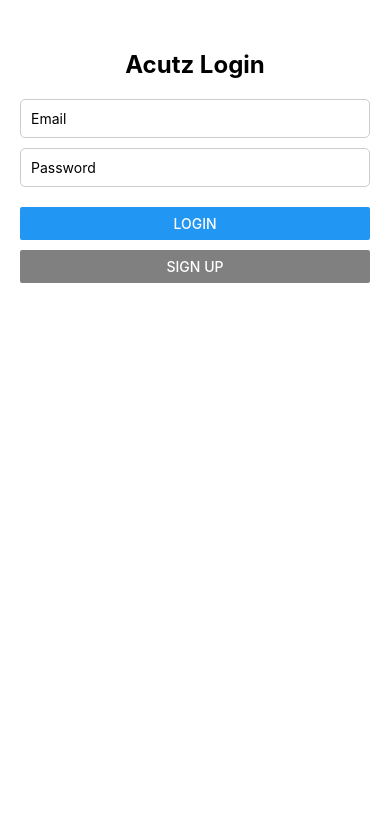
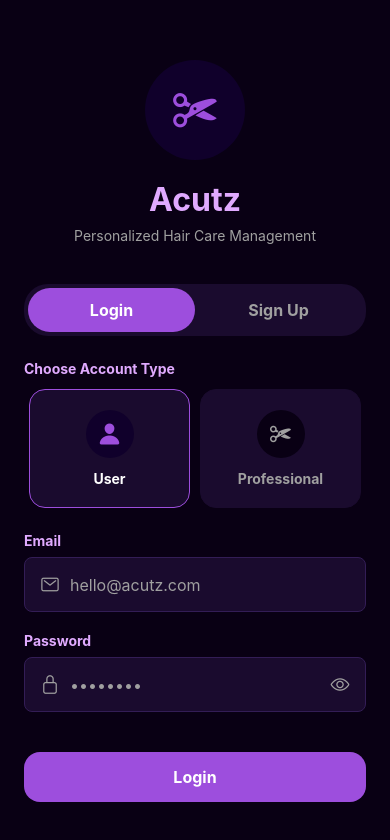
Before and after one commit to charlie7633/acutz, a React Native app: screen / in a window 390 px wide. Shown: the top 840 px of the page. Built offline with nearby package versions, Linux system fonts and the light colour scheme; what react-native-appwrite would draw is missing.

Commit message:
did styling for the application

```diff
--- a/App.js
+++ b/App.js
@@ -1,16 +1,21 @@
 import { StatusBar } from 'expo-status-bar';
 import { useState, useEffect } from 'react';
-import { StyleSheet, Text, View, TextInput, Button, FlatList, Image, Alert, ActivityIndicator, ScrollView } from 'react-native';
+import { StyleSheet, Text, View, TextInput, Button, FlatList, Image, Alert, ActivityIndicator, ScrollView, TouchableOpacity } from 'react-native';
 import * as ImagePicker from 'expo-image-picker';
 import 'react-native-url-polyfill/auto';
 import { account, databases, storage, appwriteConfig, client } from './appwriteConfig';
 import { ID, Query } from 'react-native-appwrite';
+import { Ionicons } from '@expo/vector-icons';
+import { theme } from './theme';
 
 export default function App() {
   const [user, setUser] = useState(null);
   const [email, setEmail] = useState('');
   const [password, setPassword] = useState('');
   const [loading, setLoading] = useState(false);
+  const [authMode, setAuthMode] = useState('login');
+  const [accountType, setAccountType] = useState('user');
+
 
   // Hair Type Data
   const [hairTypes, setHairTypes] = useState([]);
@@ -168,29 +173,91 @@
   if (!user) {
     return (
       <View style={styles.container}>
-        <Text style={styles.title}>Acutz Login</Text>
+        <View style={styles.logoContainer}>
+          <View style={styles.logoCircle}>
+            <Ionicons name="cut" size={50} color={theme.colors.primary} />
+          </View>
+          <Text style={styles.appTitle}>Acutz</Text>
+          <Text style={styles.appSubtitle}>Personalized Hair Care Management</Text>
+        </View>
+
+        <View style={styles.authTabs}>
+          <TouchableOpacity
+            style={[styles.authTab, authMode === 'login' && styles.authTabActive]}
+            onPress={() => setAuthMode('login')}
+          >
+            <Text style={[styles.authTabText, authMode === 'login' && styles.authTabTextActive]}>Login</Text>
+          </TouchableOpacity>
+          <TouchableOpacity
+            style={[styles.authTab, authMode === 'signup' && styles.authTabActive]}
+            onPress={() => setAuthMode('signup')}
+          >
+            <Text style={[styles.authTabText, authMode === 'signup' && styles.authTabTextActive]}>Sign Up</Text>
+          </TouchableOpacity>
+        </View>
+
+        <Text style={styles.sectionLabel}>Choose Account Type</Text>
+        <View style={styles.accountTypeRow}>
+          <TouchableOpacity
+            style={[styles.accountCard, accountType === 'user' && styles.accountCardActive]}
+            onPress={() => setAccountType('user')}
+          >
+            <View style={[styles.accountIconCircle, accountType === 'user' && styles.accountIconCircleActive]}>
+              <Ionicons name="person" size={24} color={accountType === 'user' ? theme.colors.primary : theme.colors.textMuted} />
+            </View>
+            <Text style={[styles.accountCardText, accountType === 'user' && styles.accountCardTextActive]}>User</Text>
+          </TouchableOpacity>
+
+          <TouchableOpacity
+            style={[styles.accountCard, accountType === 'professional' && styles.accountCardActive]}
+            onPress={() => setAccountType('professional')}
+          >
+            <View style={[styles.accountIconCircle, accountType === 'professional' && styles.accountIconCircleActive]}>
+              <Ionicons name="cut" size={24} color={accountType === 'professional' ? theme.colors.primary : theme.colors.textMuted} />
+            </View>
+            <Text style={[styles.accountCardText, accountType === 'professional' && styles.accountCardTextActive]}>Professional</Text>
+          </TouchableOpacity>
+        </View>
+
+        <Text style={styles.inputLabel}>Email</Text>
+        <View style={styles.inputContainer}>
+          <Ionicons name="mail-outline" size={20} color={theme.colors.textMuted} style={styles.inputIcon} />
           <TextInput
-          placeholder="Email"
+            placeholder="hello@acutz.com"
+            placeholderTextColor={theme.colors.textMuted}
             value={email}
             onChangeText={setEmail}
             style={styles.input}
             autoCapitalize="none"
           />
+        </View>
+        <Text style={styles.inputLabel}>Password</Text>
+        <View style={styles.inputContainer}>
+          <Ionicons name="lock-closed-outline" size={20} color={theme.colors.textMuted} style={styles.inputIcon} />
           <TextInput
-          placeholder="Password"
+            placeholder="••••••••"
+            placeholderTextColor={theme.colors.textMuted}
             value={password}
             onChangeText={setPassword}
             style={styles.input}
             secureTextEntry
           />
-        {loading ? <ActivityIndicator /> : (
+          <Ionicons name="eye-outline" size={20} color={theme.colors.textMuted} />
+        </View>
+
+        {loading ? <ActivityIndicator color={theme.colors.primary} /> : (
           <View style={styles.buttonContainer}>
-            <Button title="Login" onPress={handleLogin} />
-            <View style={{ height: 10 }} />
-            <Button title="Sign Up" onPress={handleSignUp} color="gray" />
+            <TouchableOpacity
+              style={styles.primaryButton}
+              onPress={authMode === 'login' ? handleLogin : handleSignUp}
+            >
+              <Text style={styles.primaryButtonText}>
+                {authMode === 'login' ? 'Login' : 'Sign Up'}
+              </Text>
+            </TouchableOpacity>
           </View>
         )}
-        <StatusBar style="auto" />
+        <StatusBar style="light" />
       </View>
     );
   }
@@ -199,7 +266,9 @@
     <View style={styles.container}>
       <View style={styles.header}>
         <Text style={styles.title}>Welcome!</Text>
-        <Button title="Sign Out" onPress={handleSignOut} color="red" />
+        <TouchableOpacity style={styles.signOutButton} onPress={handleSignOut}>
+          <Text style={styles.signOutButtonText}>Sign Out</Text>
+        </TouchableOpacity>
       </View>
 
       <ScrollView style={styles.content}>
@@ -208,11 +277,14 @@
           <View style={styles.row}>
             <TextInput
               placeholder="Add Hair Type (e.g. 4c)"
+              placeholderTextColor={theme.colors.textMuted}
               value={newHairType}
               onChangeText={setNewHairType}
               style={[styles.input, { flex: 1, marginBottom: 0, marginRight: 10 }]}
             />
-            <Button title="Add" onPress={addHairType} />
+            <TouchableOpacity style={styles.addButton} onPress={addHairType}>
+              <Text style={styles.addButtonText}>Add</Text>
+            </TouchableOpacity>
           </View>
 
           {hairTypes.map((type) => (
@@ -224,12 +296,16 @@
 
         <View style={styles.section}>
           <Text style={styles.subtitle}>Your Photos</Text>
-          <Button title="Pick & Upload Image" onPress={pickImage} />
-          {uploading && <ActivityIndicator style={{ marginTop: 10 }} />}
+          <TouchableOpacity style={styles.uploadButton} onPress={pickImage}>
+            <Ionicons name="camera" size={20} color={theme.colors.text} style={{ marginRight: 8 }} />
+            <Text style={styles.uploadButtonText}>Pick & Upload Image</Text>
+          </TouchableOpacity>
+
+          {uploading && <ActivityIndicator style={{ marginTop: 15 }} color={theme.colors.primary} />}
           {image && <Image source={{ uri: image }} style={styles.previewImage} />}
         </View>
       </ScrollView>
-      <StatusBar style="auto" />
+      <StatusBar style="light" />
     </View>
   );
 }
@@ -237,64 +313,237 @@
 const styles = StyleSheet.create({
   container: {
     flex: 1,
-    backgroundColor: '#fff',
-    paddingTop: 50,
-    paddingHorizontal: 20,
+    backgroundColor: theme.colors.background,
+    paddingTop: 60,
+    paddingHorizontal: 24,
+  },
+  logoContainer: {
+    alignItems: 'center',
+    marginBottom: 40,
+  },
+  logoCircle: {
+    width: 100,
+    height: 100,
+    borderRadius: 50,
+    backgroundColor: theme.colors.tappable,
+    justifyContent: 'center',
+    alignItems: 'center',
+    marginBottom: 20,
+  },
+  appTitle: {
+    fontSize: 32,
+    fontWeight: 'bold',
+    color: theme.colors.secondary,
+    marginBottom: 8,
+  },
+  appSubtitle: {
+    fontSize: 14,
+    color: theme.colors.textMuted,
+    textAlign: 'center',
+  },
+  inputContainer: {
+    flexDirection: 'row',
+    alignItems: 'center',
+    backgroundColor: theme.colors.surface,
+    borderRadius: theme.borderRadius.m,
+    borderWidth: 1,
+    borderColor: theme.colors.border,
+    paddingHorizontal: 15,
+    marginBottom: 20,
+    height: 55,
+  },
+  inputIcon: {
+    marginRight: 10,
+  },
+  input: {
+    flex: 1,
+    color: theme.colors.text,
+    fontSize: 16,
+  },
+  buttonContainer: {
+    marginTop: 20,
+    width: '100%',
+  },
+  primaryButton: {
+    backgroundColor: theme.colors.primary,
+    paddingVertical: 15,
+    borderRadius: theme.borderRadius.l,
+    alignItems: 'center',
+  },
+  primaryButtonText: {
+    color: theme.colors.text,
+    fontSize: 16,
+    fontWeight: 'bold',
+  },
+  secondaryButton: {
+    backgroundColor: theme.colors.tappable,
+    paddingVertical: 15,
+    borderRadius: theme.borderRadius.l,
+    alignItems: 'center',
+  },
+  secondaryButtonText: {
+    color: theme.colors.text,
+    fontSize: 16,
+    fontWeight: 'bold',
   },
   header: {
     flexDirection: 'row',
     justifyContent: 'space-between',
     alignItems: 'center',
-    marginBottom: 20,
+    marginBottom: 30,
   },
   title: {
-    fontSize: 24,
+    fontSize: 28,
     fontWeight: 'bold',
-    marginBottom: 20,
-    textAlign: 'center',
+    color: theme.colors.text,
+  },
+  signOutButton: {
+    backgroundColor: theme.colors.surface,
+    paddingVertical: 8,
+    paddingHorizontal: 15,
+    borderRadius: theme.borderRadius.m,
+    borderWidth: 1,
+    borderColor: theme.colors.error,
+  },
+  signOutButtonText: {
+    color: theme.colors.error,
+    fontWeight: 'bold',
   },
   subtitle: {
     fontSize: 20,
     fontWeight: 'bold',
-    marginBottom: 10,
-    marginTop: 20,
-  },
-  input: {
-    borderWidth: 1,
-    borderColor: '#ccc',
-    padding: 10,
-    marginBottom: 10,
-    borderRadius: 5,
-    width: '100%',
-  },
-  buttonContainer: {
+    color: theme.colors.secondary,
+    marginBottom: 15,
     marginTop: 10,
-    width: '100%',
   },
   section: {
-    marginBottom: 30,
+    marginBottom: 40,
   },
   row: {
     flexDirection: 'row',
     alignItems: 'center',
-    marginBottom: 10,
+    marginBottom: 15,
+  },
+  addButton: {
+    backgroundColor: theme.colors.primary,
+    paddingVertical: 15,
+    paddingHorizontal: 20,
+    borderRadius: theme.borderRadius.m,
+    justifyContent: 'center',
+  },
+  addButtonText: {
+    color: theme.colors.text,
+    fontWeight: 'bold',
   },
   listItem: {
-    padding: 10,
-    backgroundColor: '#f0f0f0',
-    marginBottom: 5,
-    borderRadius: 5,
+    padding: 15,
+    backgroundColor: theme.colors.surface,
+    marginBottom: 10,
+    borderRadius: theme.borderRadius.m,
+    borderWidth: 1,
+    borderColor: theme.colors.border,
   },
   listText: {
     fontSize: 16,
+    color: theme.colors.text,
+  },
+  uploadButton: {
+    flexDirection: 'row',
+    backgroundColor: theme.colors.tappable,
+    paddingVertical: 15,
+    borderRadius: theme.borderRadius.m,
+    justifyContent: 'center',
+    alignItems: 'center',
+    borderWidth: 1,
+    borderColor: theme.colors.border,
+  },
+  uploadButtonText: {
+    color: theme.colors.text,
+    fontWeight: 'bold',
+    fontSize: 16,
   },
   previewImage: {
-    width: 200,
-    height: 200,
-    marginTop: 10,
-    borderRadius: 10,
+    width: '100%',
+    height: 250,
+    marginTop: 20,
+    borderRadius: theme.borderRadius.l,
+    resizeMode: 'cover',
   },
   content: {
     flex: 1,
+  },
+  authTabs: {
+    flexDirection: 'row',
+    backgroundColor: theme.colors.surface,
+    borderRadius: theme.borderRadius.xl,
+    padding: 4,
+    marginBottom: 24,
+  },
+  authTab: {
+    flex: 1,
+    paddingVertical: 12,
+    alignItems: 'center',
+    borderRadius: theme.borderRadius.xl,
+  },
+  authTabActive: {
+    backgroundColor: theme.colors.primary,
+  },
+  authTabText: {
+    color: theme.colors.textMuted,
+    fontSize: 16,
+    fontWeight: 'bold',
+  },
+  authTabTextActive: {
+    color: theme.colors.text,
+  },
+  sectionLabel: {
+    color: theme.colors.secondary,
+    fontSize: 14,
+    fontWeight: 'bold',
+    marginBottom: 12,
+  },
+  accountTypeRow: {
+    flexDirection: 'row',
+    justifyContent: 'space-between',
+    marginBottom: 24,
+  },
+  accountCard: {
+    flex: 1,
+    backgroundColor: theme.colors.surface,
+    borderWidth: 1,
+    borderColor: theme.colors.surface,
+    borderRadius: theme.borderRadius.l,
+    paddingVertical: 20,
+    alignItems: 'center',
+    marginHorizontal: 5,
+  },
+  accountCardActive: {
+    borderColor: theme.colors.primary,
+  },
+  accountIconCircle: {
+    width: 48,
+    height: 48,
+    borderRadius: 24,
+    backgroundColor: theme.colors.background,
+    justifyContent: 'center',
+    alignItems: 'center',
+    marginBottom: 12,
+  },
+  accountIconCircleActive: {
+    backgroundColor: theme.colors.tappable,
+  },
+  accountCardText: {
+    color: theme.colors.textMuted,
+    fontSize: 14,
+    fontWeight: 'bold',
+  },
+  accountCardTextActive: {
+    color: theme.colors.text,
+  },
+  inputLabel: {
+    color: theme.colors.secondary,
+    fontSize: 14,
+    fontWeight: 'bold',
+    marginBottom: 8,
   }
 });
--- a/package.json
+++ b/package.json
@@ -9,6 +9,7 @@
     "web": "expo start --web"
   },
   "dependencies": {
+    "@expo/vector-icons": "^15.1.1",
     "expo": "~54.0.32",
     "expo-image-picker": "~17.0.10",
     "expo-status-bar": "~3.0.9",
--- /dev/null
+++ b/theme.js
@@ -0,0 +1,25 @@
+export const theme = {
+    colors: {
+        primary: '#9D4EDD',
+        secondary: '#E0AAFF',
+        tappable: '#10002B',
+        text: '#FFFFFF',
+        textMuted: '#A0A0A0',
+        background: '#090014',
+        surface: '#1A0B2E',
+        border: '#331D56',
+        error: '#FF4C4C',
+    },
+    spacing: {
+        s: 8,
+        m: 16,
+        l: 24,
+        xl: 32,
+    },
+    borderRadius: {
+        s: 4,
+        m: 8,
+        l: 16,
+        xl: 24,
+    }
+};
```
Also changed, not shown: 1 other file (tests, documents, lock files or other folders). Lines whose indentation alone changed are shown as unchanged.
